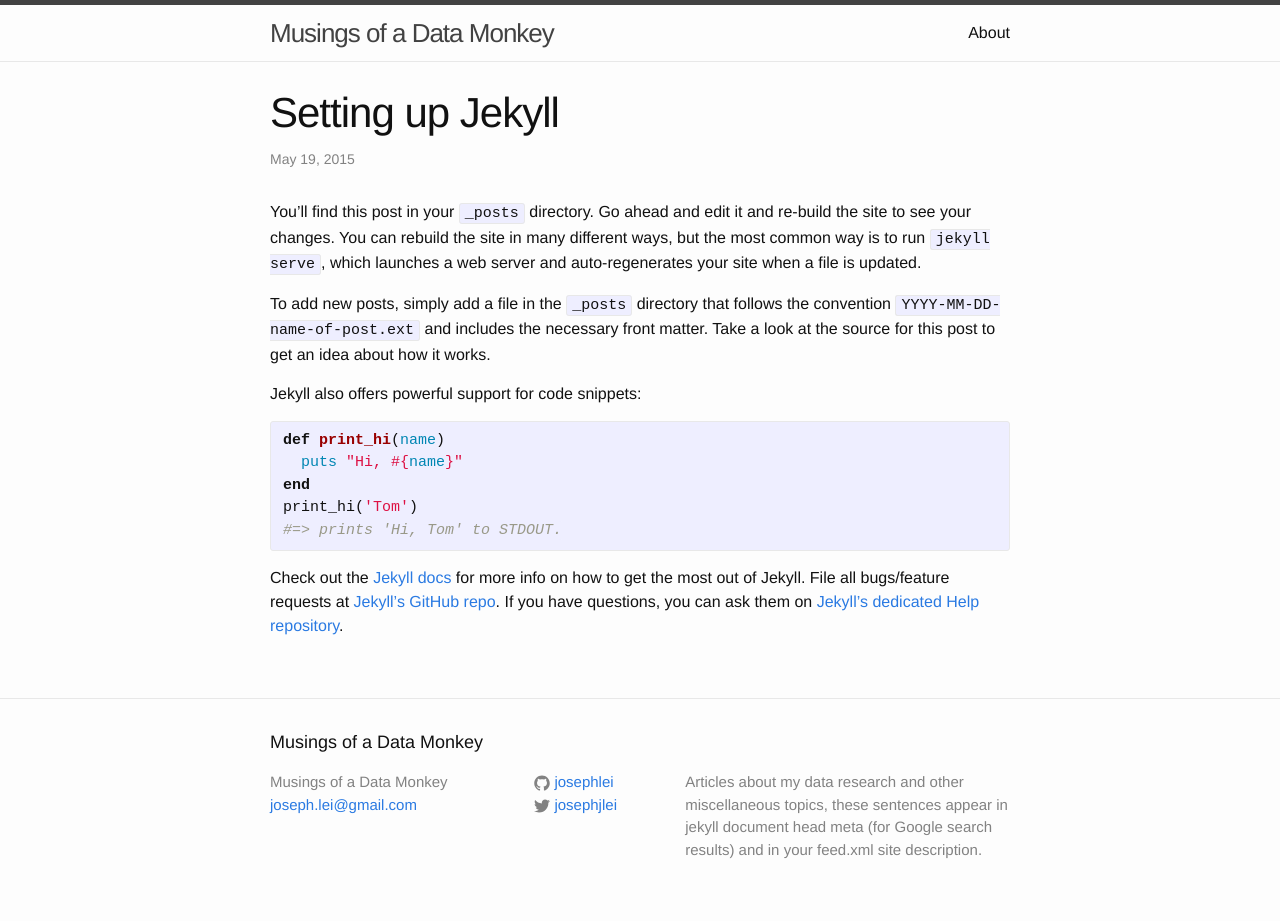
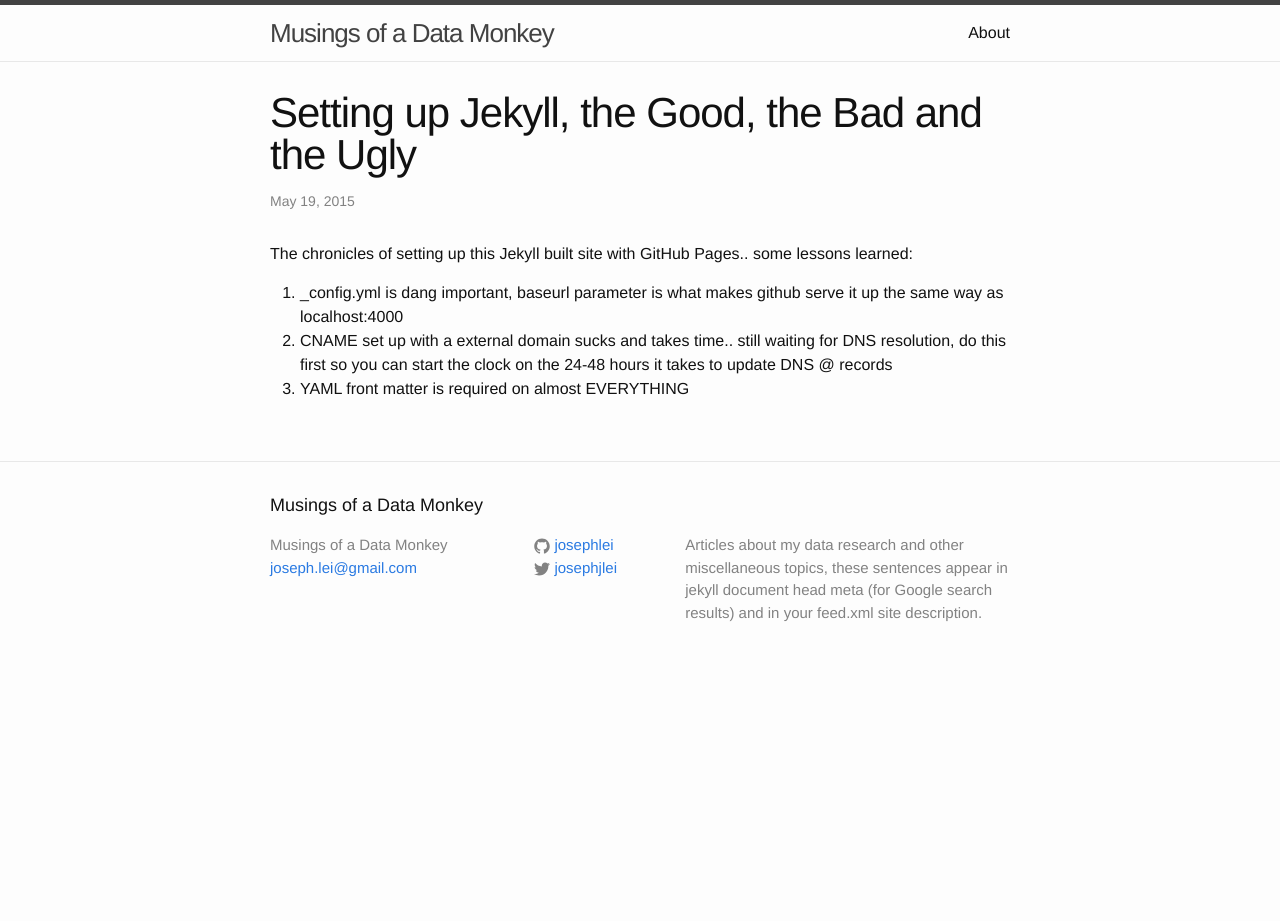
Before and after one commit to josephlei/jjl-website, a Jekyll site: the page built from _posts/2015-05-19-setting-up-jekyll.markdown, in a window 1280 px wide. Built offline with Jekyll 4.4.1, drawn with Linux system fonts in a browser that asks for light colours; after the commit the page ends 900 px from its top, so only the background shows below that.

Commit message:
Update 2015-05-19-setting-up-jekyll.markdown

```diff
--- a/_posts/2015-05-19-setting-up-jekyll.markdown
+++ b/_posts/2015-05-19-setting-up-jekyll.markdown
@@ -1,25 +1,11 @@
 ---
 layout: post
-title:  "Setting up Jekyll"
+title:  "Setting up Jekyll, the Good, the Bad and the Ugly"
 date:   2015-05-19 11:44:00
 categories: jekyll update
 ---
-You’ll find this post in your `_posts` directory. Go ahead and edit it and re-build the site to see your changes. You can rebuild the site in many different ways, but the most common way is to run `jekyll serve`, which launches a web server and auto-regenerates your site when a file is updated.
+The chronicles of setting up this Jekyll built site with GitHub Pages.. some lessons learned:
 
-To add new posts, simply add a file in the `_posts` directory that follows the convention `YYYY-MM-DD-name-of-post.ext` and includes the necessary front matter. Take a look at the source for this post to get an idea about how it works.
-
-Jekyll also offers powerful support for code snippets:
-
-{% highlight ruby %}
-def print_hi(name)
-  puts "Hi, #{name}"
-end
-print_hi('Tom')
-#=> prints 'Hi, Tom' to STDOUT.
-{% endhighlight %}
-
-Check out the [Jekyll docs][jekyll] for more info on how to get the most out of Jekyll. File all bugs/feature requests at [Jekyll’s GitHub repo][jekyll-gh]. If you have questions, you can ask them on [Jekyll’s dedicated Help repository][jekyll-help].
-
-[jekyll]:      http://jekyllrb.com
-[jekyll-gh]:   https://github.com/jekyll/jekyll
-[jekyll-help]: https://github.com/jekyll/jekyll-help
+1. _config.yml is dang important, baseurl parameter is what makes github serve it up the same way as localhost:4000
+2. CNAME set up with a external domain sucks and takes time.. still waiting for DNS resolution, do this first so you can start the clock on the 24-48 hours it takes to update DNS @ records
+3. YAML front matter is required on almost EVERYTHING
```
